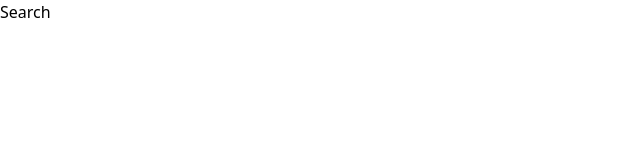
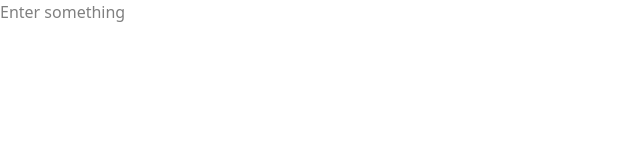
Before and after one commit to KavishkaDulshan/Portfolio, a React (Vite) app: page / in a window 1280 px wide. Shown: the top 160 px of the page, without its empty margins (0-640 px from the left). Built offline with nearby package versions, Linux system fonts and the light colour scheme.

Commit message:
search function

```diff
--- a/src/App.jsx
+++ b/src/App.jsx
@@ -1,9 +1,13 @@
 import React from 'react'
+import { useState } from 'react';
 import Search from './assets/components/Search'
 
 const App = () => {
+
+  const [searchTerm,setSearchTerm] = useState('');
+
   return (
-    <div><Search /></div>
+    <div><Search searchTerm={searchTerm} setSearchTerm={setSearchTerm}/></div>
   )
 }
 
--- a/src/assets/components/Search.jsx
+++ b/src/assets/components/Search.jsx
@@ -1,8 +1,17 @@
 import React from 'react'
 
-const Search = () => {
+const Search = ({searchTerm, setSearchTerm}) => {
   return (
-    <div>Search</div>
+    <div className='search'>
+        <div>
+            <input type="text"
+            placeholder='Enter something'
+            value={searchTerm}
+            onChange={(e) => setSearchTerm(e.target.value)}
+            />
+        </div>
+        <h1 className='tect-black text-3xl'>{searchTerm}</h1>
+    </div>
   )
 }
 
```
